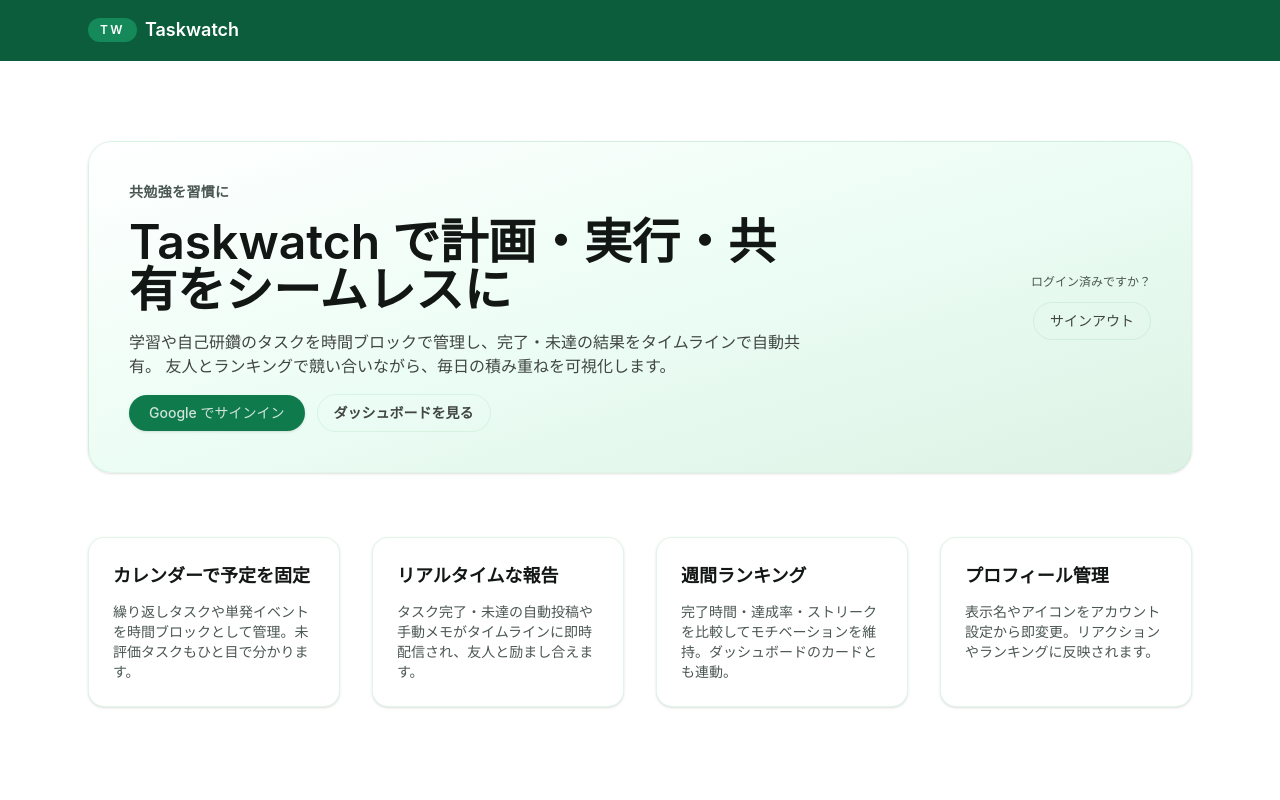
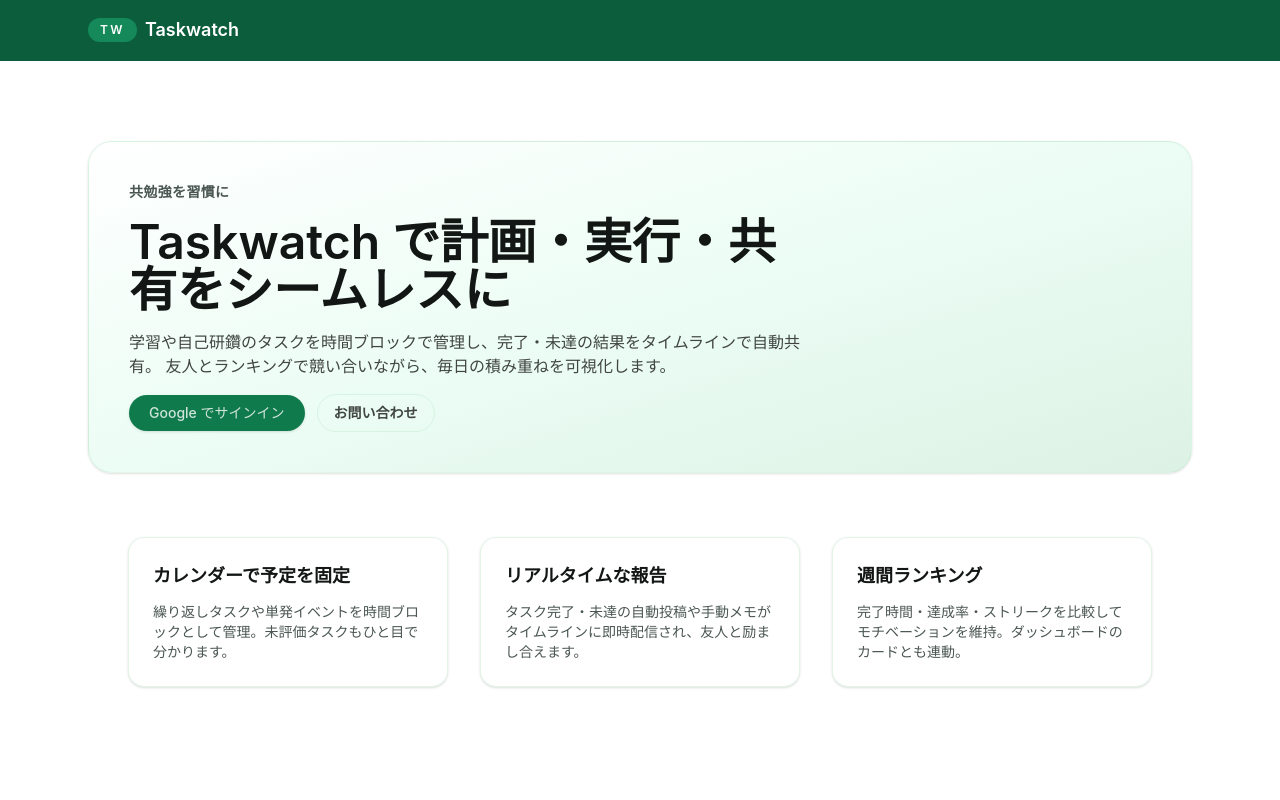
Before and after one commit to sa1j0y26/taskwatch, a Next.js app: page / in a window 1280 px wide. Shown: the top 800 px of the page. Built offline with nearby package versions, Linux system fonts and the light colour scheme.

Commit message:
fix: restore signin redirect and simplify landing page

```diff
--- a/app/page.tsx
+++ b/app/page.tsx
@@ -1,28 +1,19 @@
 import Link from "next/link"
 
 import SignIn from "./auth/.components/signin"
-import SignOut from "./auth/.components/signout"
 
 const FEATURE_CARDS = [
   {
     title: "カレンダーで予定を固定",
     body: "繰り返しタスクや単発イベントを時間ブロックとして管理。未評価タスクもひと目で分かります。",
-    href: "/calendar",
   },
   {
     title: "リアルタイムな報告",
     body: "タスク完了・未達の自動投稿や手動メモがタイムラインに即時配信され、友人と励まし合えます。",
-    href: "/timeline",
   },
   {
     title: "週間ランキング",
     body: "完了時間・達成率・ストリークを比較してモチベーションを維持。ダッシュボードのカードとも連動。",
-    href: "/ranking",
-  },
-  {
-    title: "プロフィール管理",
-    body: "表示名やアイコンをアカウント設定から即変更。リアクションやランキングに反映されます。",
-    href: "/settings",
   },
 ]
 
@@ -45,31 +36,24 @@ export default function Home() {
             <div className="flex flex-wrap items-center gap-3">
               <SignIn />
               <Link
-                href="/mypage"
+                href="mailto:support@taskwatch.app"
                 className="rounded-full border border-strap/40 px-4 py-2 text-sm font-semibold text-forest/80 transition hover:bg-accent-soft"
               >
-                ダッシュボードを見る
+                お問い合わせ
               </Link>
             </div>
           </div>
-          <div className="flex flex-col items-end gap-3 text-right text-xs text-muted">
-            <p>ログイン済みですか？</p>
-            <SignOut />
-          </div>
         </header>
 
-        <main className="grid gap-8 md:grid-cols-2 lg:grid-cols-4">
+        <main className="grid gap-8 md:grid-cols-2 lg:grid-cols-3 mx-auto w-full max-w-5xl">
           {FEATURE_CARDS.map((feature) => (
-            <Link
+            <article
               key={feature.title}
-              href={feature.href}
-              className="rounded-2xl border border-strap/40 bg-white p-6 shadow-sm transition hover:-translate-y-0.5 hover:shadow-md"
+              className="rounded-2xl border border-strap/40 bg-white p-6 shadow-sm"
             >
-              <h2 className="text-lg font-semibold text-forest">
-                {feature.title}
-              </h2>
+              <h2 className="text-lg font-semibold text-forest">{feature.title}</h2>
               <p className="mt-3 text-sm text-muted">{feature.body}</p>
-            </Link>
+            </article>
           ))}
         </main>
       </div>
```
Also changed, not shown: app/auth/.components/signin.tsx.
